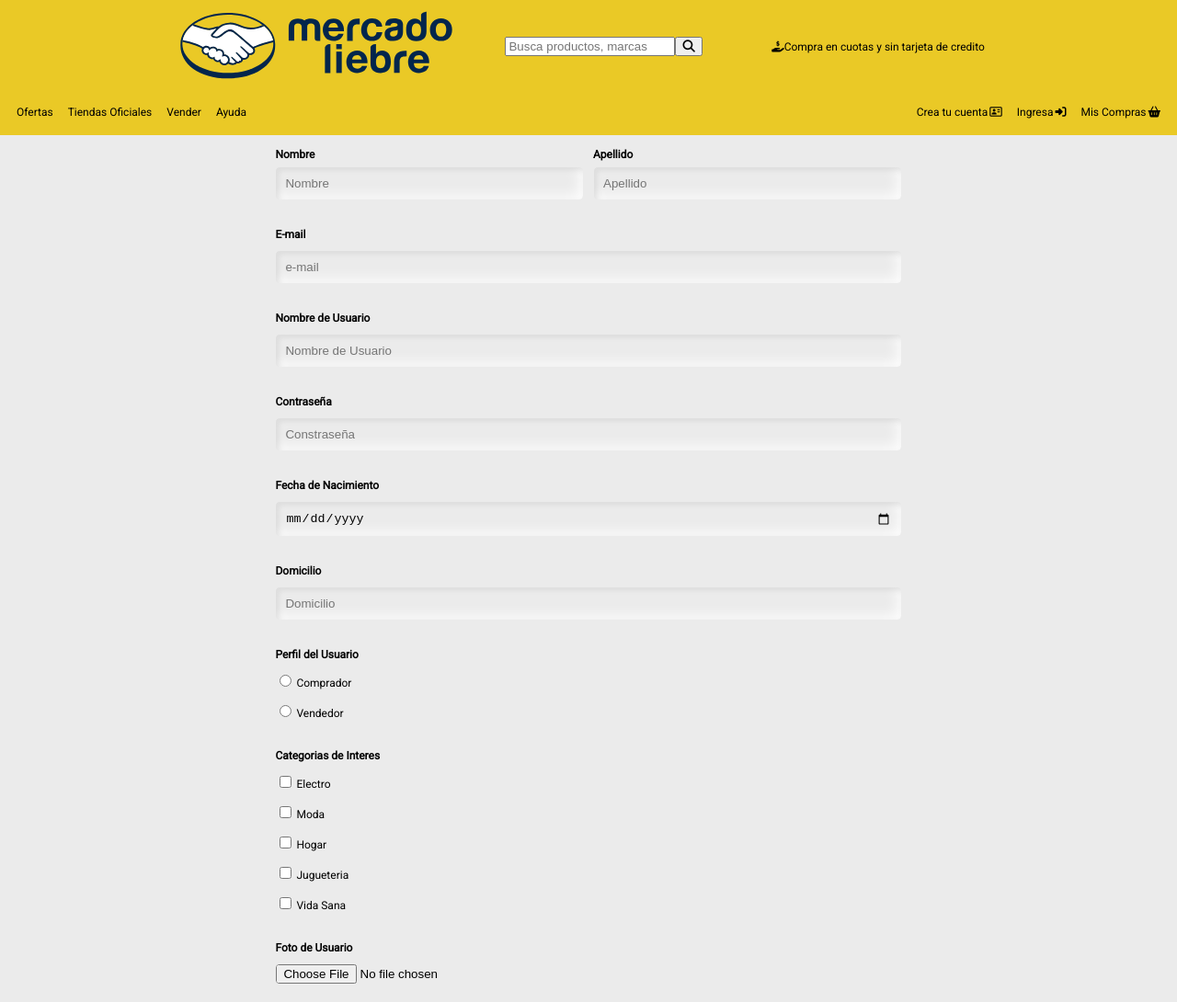
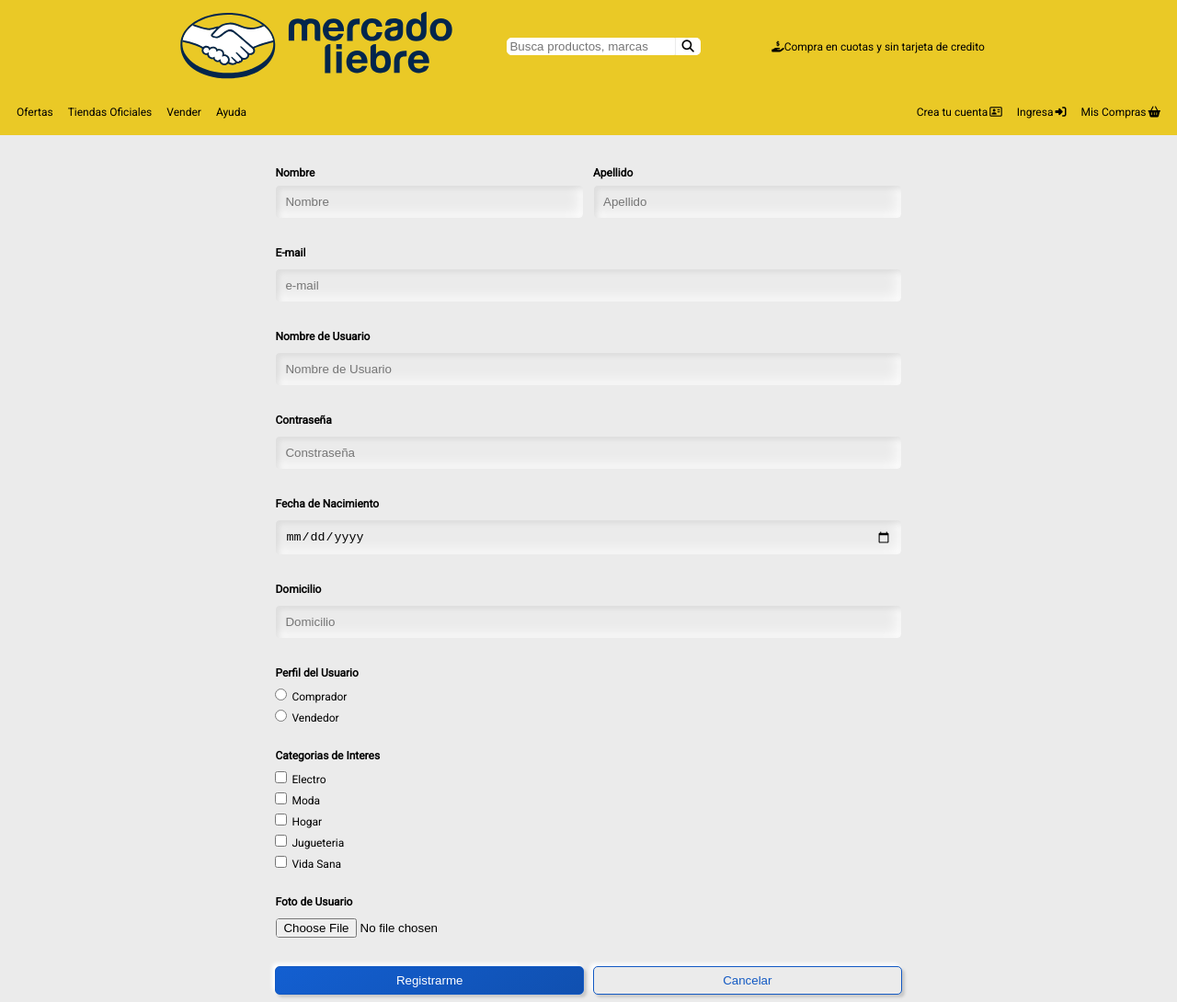
Before and after one commit to elramaxx/Mercado-Liebre, a website: page public/views/register.html in a window 1280 px wide. Shown: the top 1090 px of the page at 92% size. Drawn offline with Linux system fonts and the light colour scheme.

Commit message:
Arreglado estilos del formulario de registro

```diff
--- a/public/styles/register.css
+++ b/public/styles/register.css
@@ -1,4 +1,5 @@
 .register-wrapper{
+    padding-top: 20px;
     display: flex;
     justify-content: center;
     align-items: center;
@@ -33,29 +34,24 @@
     border-radius: 5px;
 }
 
-.input-group label{
-    white-space: nowrap;
-    margin: 5px 5px;
+.input-group label:first-child{
+    font-weight: bold;
     width: 100%;
+    margin: 5px;
 }
 
-.input-group label:first-child{
-    font-weight: bold;
-}
-
-.register-wrapper form div button{
+.input-group button{
     margin: 5px auto;
     padding: 7px 0px;
     width: 100%;
     border: 1px var(--celeste) solid;
-    /* background-color: var(--celeste); */
     background: linear-gradient(145deg, #135fd1, #1050b0);
     border-radius: 5px;
     color: white;
     box-shadow: 3px 3px 3px #c8c8c8, -3px -3px 4px #ffffff;
 }
 
-.register-wrapper form div button:last-child{
+.input-group button:last-child{
     margin: 5px auto;
     padding: 7px 0px;
     width: 100%;
@@ -65,15 +61,21 @@
     color: var(--celeste);
 }
 
-.input-group>div{
+.input-double{
     flex: 1;
     margin-right: 10px;
+}
+
+.input-choice{
+    width: 100%;
+    align-items: center;
 }
 
 @media (min-width:361px){
     .register-wrapper form{
         width: 80%;
     }
+
     .register-wrapper form div button{
         width: 60%;
     }
@@ -87,13 +89,14 @@
     .register-wrapper form{
         width: 60%;
     }
+
     .register-wrapper form div button{
         flex: 1;
         margin: 5px;
     }
+
     .register-wrapper form div button:last-child{
         flex: 1;
         margin: 5px;
-
     }
 }
--- a/public/styles/styles.css
+++ b/public/styles/styles.css
@@ -38,7 +38,7 @@ h2 {
 nav {
     background-color: var(--amarillo);
     padding: 10px;
-    width: 100vw;
+    width: 100%;
 }
 
 main {
@@ -59,6 +59,19 @@ main {
     margin: 5px;
 }
 
+.search input{
+    min-width: 0;
+    border: 1px solid white;
+    border-radius: 5px 0 0 5px;
+}
+
+.search button {
+    border: 1px solid white;
+    border-left: 1px solid var(--gris-claro);
+    border-radius: 0 5px 5px 0;
+    background: white;
+}
+
 .nav-upper-container {
     display: flex;
     align-items: center;
@@ -74,10 +87,6 @@ main {
 
 .nav-upper-container>span {
     margin: 15px;
-}
-
-.nav-upper-container>div>form>input {
-    min-width: 0;
 }
 
 .nav-lower-container {
--- a/public/views/register.html
+++ b/public/views/register.html
@@ -45,11 +45,11 @@
         <div class="register-wrapper">
             <form action="/register" method="POST">
                 <div class="input-group">
-                    <div>
+                    <div class="input-double">
                         <label for="nombre">Nombre</label>
                         <input type="text" name="nombre" id="nombre" placeholder="Nombre">
                     </div>
-                    <div>
+                    <div class="input-double">
                         <label for="apellido">Apellido</label>
                         <input type="text" name="apellido" id="apellido" placeholder="Apellido">
                     </div>
@@ -76,16 +76,30 @@
                 </div>
                 <div class="input-group">
                     <label for="profile">Perfil del Usuario</label>
-                    <label for="comprador"><input type="radio" name="profile" id="comprador">Comprador</label>
-                    <label for="vendedor"><input type="radio" name="profile" id="vendedor">Vendedor</label>
+                    <div class="input-choice">
+                        <input type="radio" name="profile" id="comprador"><label for="comprador">Comprador</label>
+                    </div>
+                    <div class="input-choice">
+                        <input type="radio" name="profile" id="vendedor"><label for="vendedor">Vendedor</label>
+                    </div>
                 </div>
                 <div class="input-group">
                     <label for="interests">Categorias de Interes</label>
-                    <label for=""><input type="checkbox" name="interests" id="electro">Electro</label>
-                    <label for=""><input type="checkbox" name="interests" id="moda">Moda</label>
-                    <label for=""><input type="checkbox" name="interests" id="hogar">Hogar</label>
-                    <label for=""><input type="checkbox" name="interests" id="jugueteria">Jugueteria</label>
-                    <label for=""><input type="checkbox" name="interests" id="vida-sana">Vida Sana</label>
+                    <div class="input-choice">
+                        <input type="checkbox" name="interests" id="electro"><label for="">Electro</label>
+                    </div>
+                    <div class="input-choice">
+                        <input type="checkbox" name="interests" id="moda"><label for="">Moda</label>
+                    </div>
+                    <div class="input-choice">
+                        <input type="checkbox" name="interests" id="hogar"><label for="">Hogar</label>
+                    </div>
+                    <div class="input-choice">
+                        <input type="checkbox" name="interests" id="jugueteria"><label for="">Jugueteria</label>
+                    </div>
+                    <div class="input-choice">
+                        <input type="checkbox" name="interests" id="vida-sana"><label for="">Vida Sana</label>
+                    </div>
                 </div>
                 <div class="input-group">
                     <label for="profile-img">Foto de Usuario</label>
```
Also changed, not shown: public/views/home.html (+3 -3 lines).
